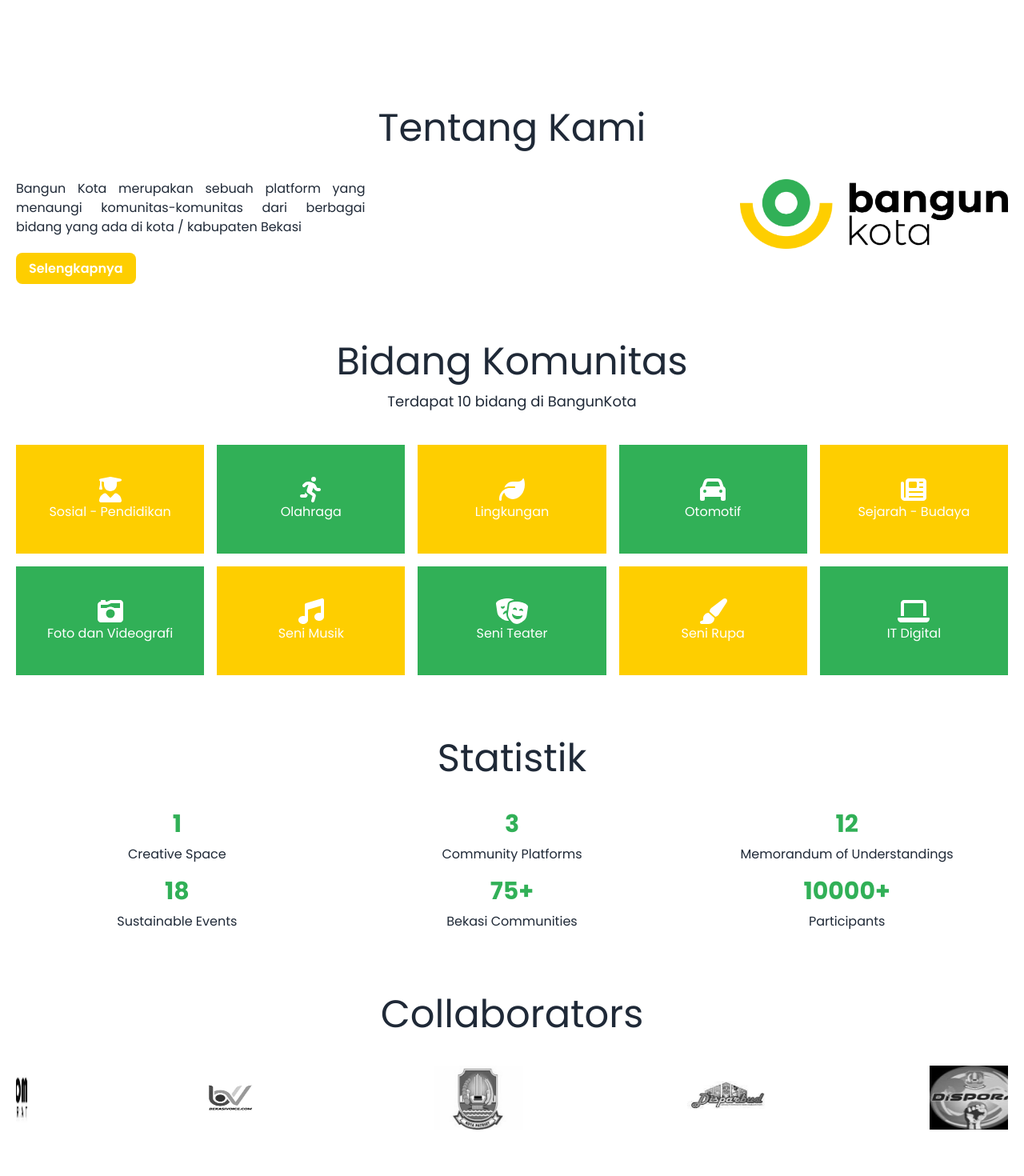
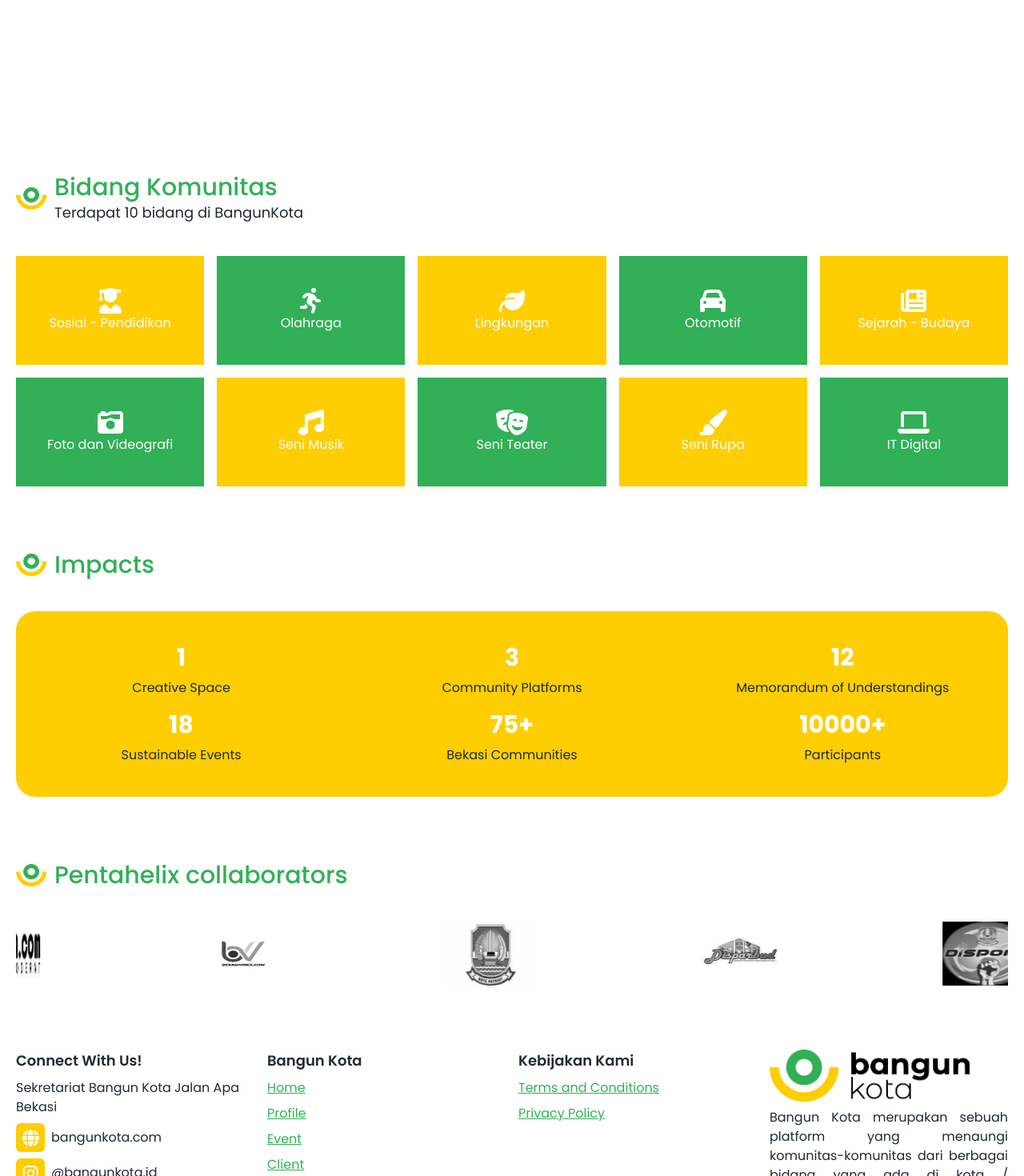
Before and after one commit to studiolembar/bangunkota, a Next.js app: page / in a window 1280 px wide. Shown: the part 740-2210 px from the top of the page at 80% size. Built offline with nearby package versions, Linux system fonts and the light colour scheme.

Commit message:
[EDIT] Home Layout

```diff
--- a/src/components/About/index.tsx
+++ /dev/null
@@ -1,18 +0,0 @@
-import Image from "next/image";
-
-export function About(){
-    return(
-        <section className="mt-20 lg:mt-0 px-5 lg:px-0 font-poppins">
-            <h1 className="text-center text-5xl mb-10">Tentang Kami</h1>
-            <div className="grid lg:grid-cols-2 gap-4 md:grid-cols-2">
-                <div className="lg:col-start-1 lg:col-end-1">
-                    <p className="mb-7 text-justify">Bangun Kota merupakan sebuah platform yang menaungi komunitas-komunitas dari berbagai bidang yang ada di kota / kabupaten Bekasi</p>
-                    <a className="bg-yellow hover:bg-yellow-light hover:cursor-pointer py-2 text-base-100 font-semibold px-4 rounded-lg">Selengkapnya</a>
-                </div>
-                <div className="lg:col-end-3 lg:col-start-3">
-                    <Image src="/assets/icons/bangunkota-logo.png" width={335} height={95} alt="logo"/>
-                </div>
-            </div>
-        </section>
-    )
-}
--- a/src/components/Client/index.tsx
+++ b/src/components/Client/index.tsx
@@ -42,7 +42,10 @@ export function Client(){
     };
     return (
       <section className="px-5 lg:px-0 font-poppins mb-20">
-        <h1 className="text-center text-5xl mb-10">Collaborators</h1>
+        <div className="flex flex-col lg:flex-row items-center gap-2 mb-10">
+        <Image src={"/assets/icons/logo.png"} width={40} height={10} alt="logo"/>
+        <h1 className="text-3xl font-medium text-green text-center lg:text-left">Pentahelix collaborators</h1>
+      </div>
         <div className="my-10">
           <Carousel
             responsive={responsive}
--- a/src/components/Community/index.tsx
+++ b/src/components/Community/index.tsx
@@ -1,5 +1,6 @@
 import { FontAwesomeIcon } from "@fortawesome/react-fontawesome";
 import { faCameraRetro, faCar, faLaptop, faLeaf, faMusic, faNewspaper, faPaintBrush, faRunning, faTheaterMasks, faUserGraduate } from "@fortawesome/free-solid-svg-icons"
+import Image from "next/image";
 
 export function Community() {
   const communityItems = [
@@ -66,8 +67,15 @@ export function Community() {
   ];
   return (
     <section className="mt-20 px-5 lg:px-0 font-poppins">
-      <h1 className="text-center text-5xl mb-3">Bidang Komunitas</h1>
-      <h2 className="text-center text-lg mb-10">Terdapat 10 bidang di BangunKota</h2>
+      <div className="flex flex-col lg:flex-row items-center gap-2 mb-10">
+        <div>
+          <Image src={"/assets/icons/logo.png"} width={40} height={10} alt="logo"/>
+        </div>
+        <div className="text-center lg:text-left">
+          <h1 className="text-3xl font-medium text-green">Bidang Komunitas</h1>
+          <h2 className="text-lg">Terdapat 10 bidang di BangunKota</h2>
+        </div>
+      </div>
       <div className="grid grid-cols-2 lg:grid-cols-5 gap-4">
         {communityItems.map((item) => (
           <div key={item.id} className={`text-center ${item.bg} py-10`}>
--- a/src/components/Hero/index.tsx
+++ b/src/components/Hero/index.tsx
@@ -18,7 +18,7 @@ export function Hero() {
             Siap Untuk <br />
             #BangunKota
           </h1>
-          <h2 className="text-xl mb-5">Sebuah cara untuk menikmati kota</h2>
+          <h2 className="text-xl mb-5">Community platform to enhance urban culture solution</h2>
           <a className="bg-yellow hover:bg-yellow-light hover:cursor-pointer py-3 text-base-100 font-semibold px-4 rounded-lg text-xl">
             Selengkapnya
           </a>
--- a/src/components/Statistics/index.tsx
+++ b/src/components/Statistics/index.tsx
@@ -1,3 +1,5 @@
+import Image from "next/image";
+
 export function Statistics() {
   const statisticItems = [
     {number: "1", name: "Creative Space"},
@@ -9,13 +11,21 @@ export function Statistics() {
   ]
   return (
     <section className="my-20 px-5 lg:px-0 font-poppins">
-      <h1 className="text-center text-5xl mb-10">Statistik</h1>
-      <div className="grid grid-cols-2 lg:grid-cols-3 gap-4">
+      <div className="flex flex-col lg:flex-row items-center gap-2 text-3xl mb-10 font-medium text-green">
+        <Image src={"/assets/icons/logo.png"} width={40} height={10} alt="logo"/>
+        Impacts
+      </div>
+      <div className="grid grid-cols-2 lg:grid-cols-3 gap-4 bg-yellow py-10 px-2 rounded-3xl">
         {statisticItems.map((item, index) => (
-        <div key={index} className="flex flex-col items-center justify-center">
-          <dt className="mb-2 text-3xl font-extrabold text-green">{item.number}</dt>
-          <dd className="text-gray-500 text-center">{item.name}</dd>
-        </div>
+          <div
+            key={index}
+            className="flex flex-col items-center justify-center"
+          >
+            <dt className="mb-2 text-3xl font-extrabold text-base-100">
+              {item.number}
+            </dt>
+            <dd className="text-gray-500 text-center">{item.name}</dd>
+          </div>
         ))}
       </div>
     </section>
--- a/src/components/index.tsx
+++ b/src/components/index.tsx
@@ -1,6 +1,5 @@
 export * from './Navbar'
 export * from './Hero'
-export * from './About'
 export * from './Community'
 export * from './Statistics'
 export * from './Profile'
--- a/src/pages/index.tsx
+++ b/src/pages/index.tsx
@@ -1,4 +1,4 @@
-import { About, Client, Community, Footer, Hero, NavBar, Statistics } from "../components";
+import { Client, Community, Footer, Hero, NavBar, Statistics } from "../components";
 
 
 export default function Home() {
@@ -6,7 +6,6 @@ export default function Home() {
     <div className="lg:container lg:px-5 lg:mx-auto">
       <NavBar/>
       <Hero/>
-      <About/>
       <Community/>
       <Statistics/>
       <Client/>
--- a/tailwind.config.ts
+++ b/tailwind.config.ts
@@ -15,7 +15,7 @@ const config: Config = {
       }
     },
     colors: {
-      yellow:'#fece00',
+      yellow:'#FECE00',
       'yellow-light':'#FED526',
       green:'#31b057'
     },
```
Also changed, not shown: public/assets/icons/logo.png (added).
